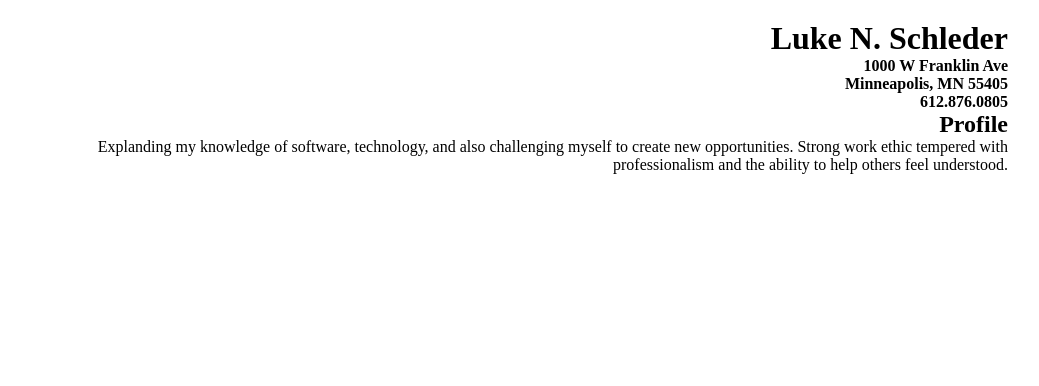
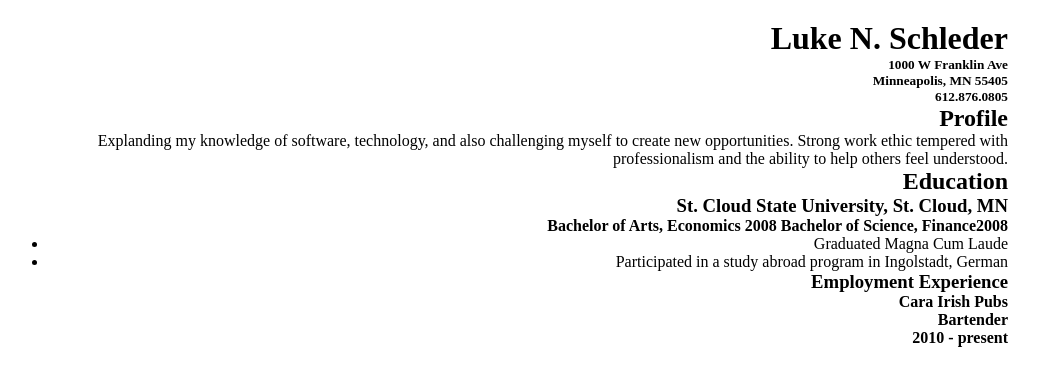
Before and after one commit to lukeschleder/lukeschleder.github.io, a plain HTML site: page index.html in a window 1280 px wide. Shown: the whole page, without its empty margins (152-1191 px from the left). Drawn offline with Linux system fonts and the light colour scheme.

Commit message:
Update index.html

```diff
--- a/index.html
+++ b/index.html
@@ -7,13 +7,29 @@
 
   <body>
     <header> <h1>Luke N. Schleder</h1>
-      <h4> 1000 W Franklin Ave </h4>
-      <h4> Minneapolis, MN 55405 </h4>
-      <h4> 612.876.0805 </h4>
+      <h5> 1000 W Franklin Ave </h5>
+      <h5> Minneapolis, MN 55405 </h5>
+      <h5> 612.876.0805 </h5>
     </header>
     <h2>Profile</h2>
       <p> Explanding my knowledge of software, technology, and also challenging myself to create new opportunities.
         Strong work ethic tempered with professionalism and the ability to help others feel understood.</p>
+    <h2>Education</h2>
+    <h3>St. Cloud State University, St. Cloud, MN</h3>
+      <h4>Bachelor of Arts, Economics 2008
+        Bachelor of Science, Finance2008
+    </h4>
+      <ul>
+        <li>Graduated Magna Cum Laude</li>
+        <li>Participated in a study abroad program in Ingolstadt, German</li>
+       </ul>
+     <h3>Employment Experience</h3>
+        <h4>Cara Irish Pubs</h4>
+    <h4>Bartender</h4>
+    <h4>2010 - present</h4>
+
+
+
 
 
   </body>
```
